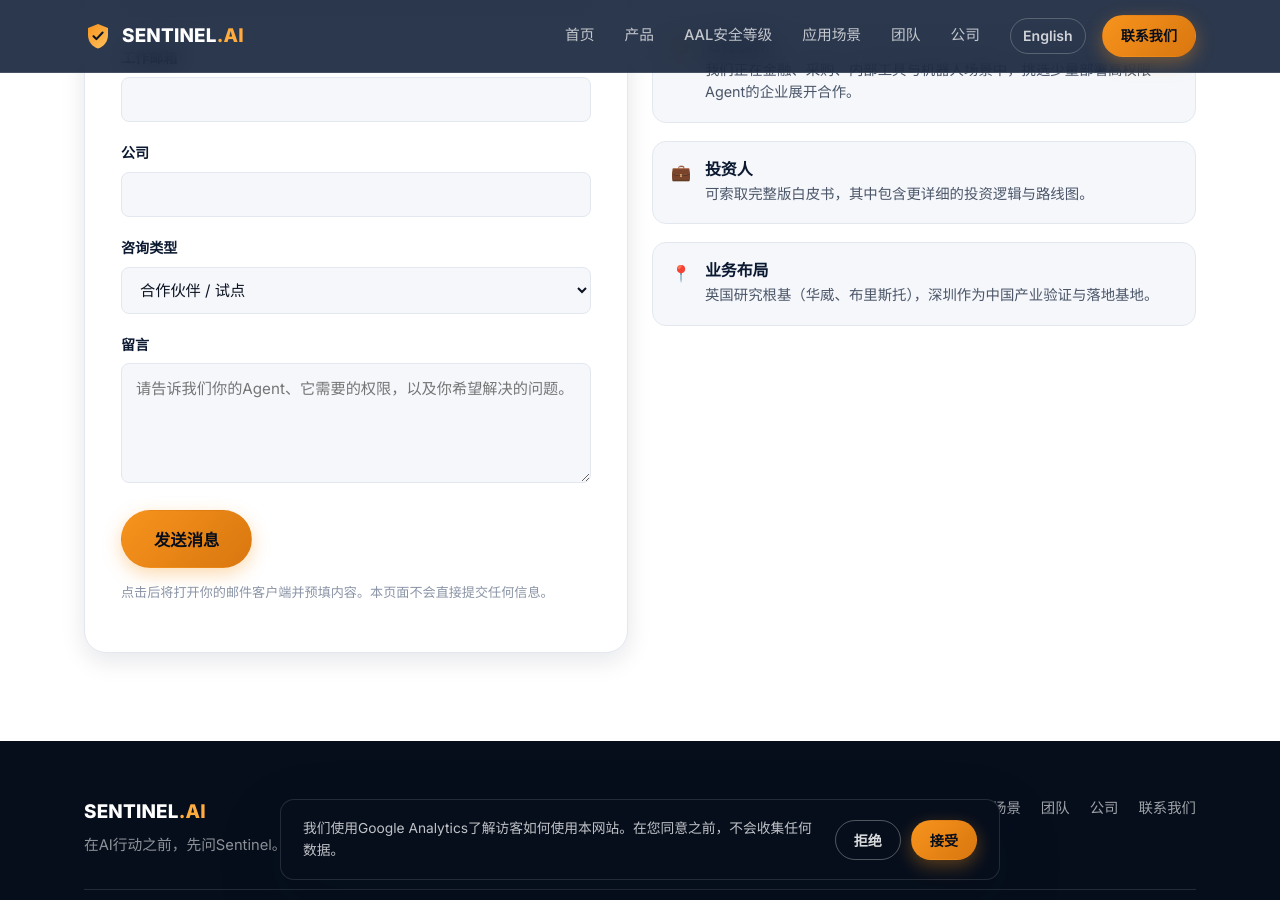
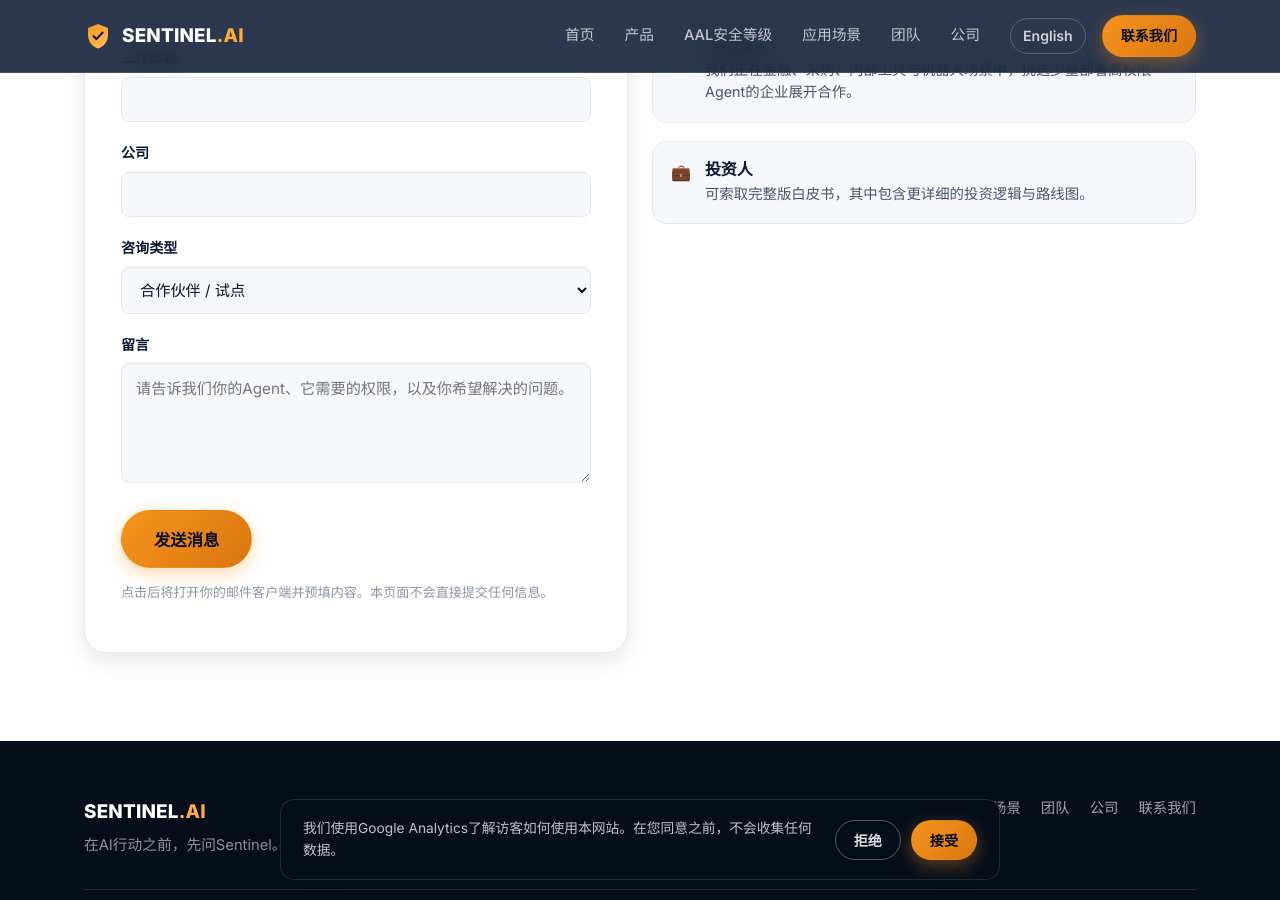
Before and after one commit to sentinel-ai-security/sentinel-ai-security.github.io, a Jekyll site: the page built from zh/contact.html, in a window 1280 px wide and 900 px high, scrolled down 624 px. Built offline with Jekyll 4.4.1, drawn with Linux system fonts in a browser that asks for light colours.

Commit message:
Remove "Where we operate" card from Contact page
Co-Authored-By: Claude Sonnet 5 <noreply@anthropic.com>

```diff
--- a/zh/contact.html
+++ b/zh/contact.html
@@ -77,13 +77,6 @@ description: >-
           <p>可索取完整版白皮书，其中包含更详细的投资逻辑与路线图。</p>
         </div>
       </div>
-      <div class="contact-channel">
-        <div class="card-icon">📍</div>
-        <div>
-          <h4>业务布局</h4>
-          <p>英国研究根基（华威、布里斯托），深圳作为中国产业验证与落地基地。</p>
-        </div>
-      </div>
     </div>
   </div>
 </section>
```
Also changed, not shown: en/contact.html (+0 -7 lines).
